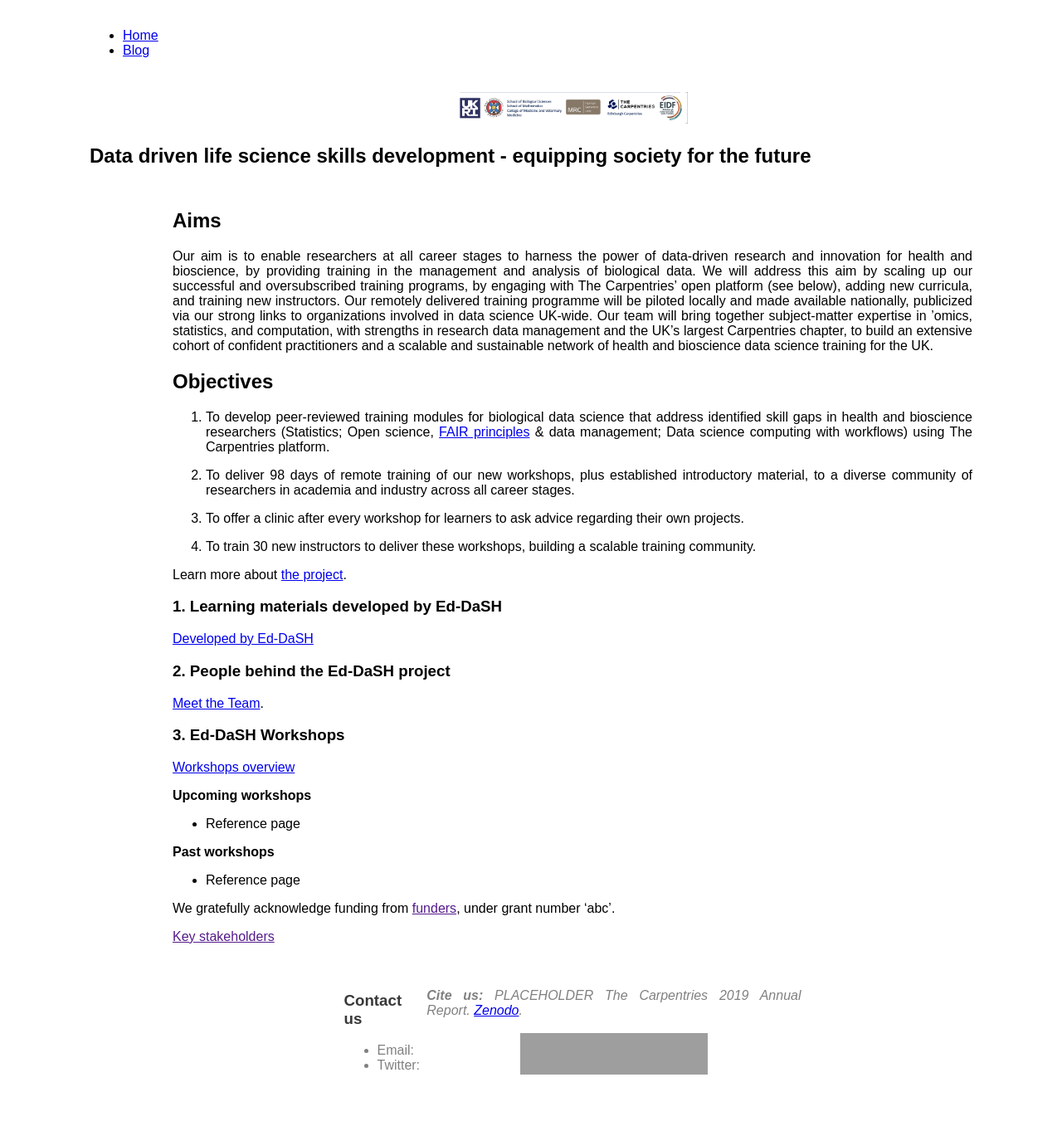
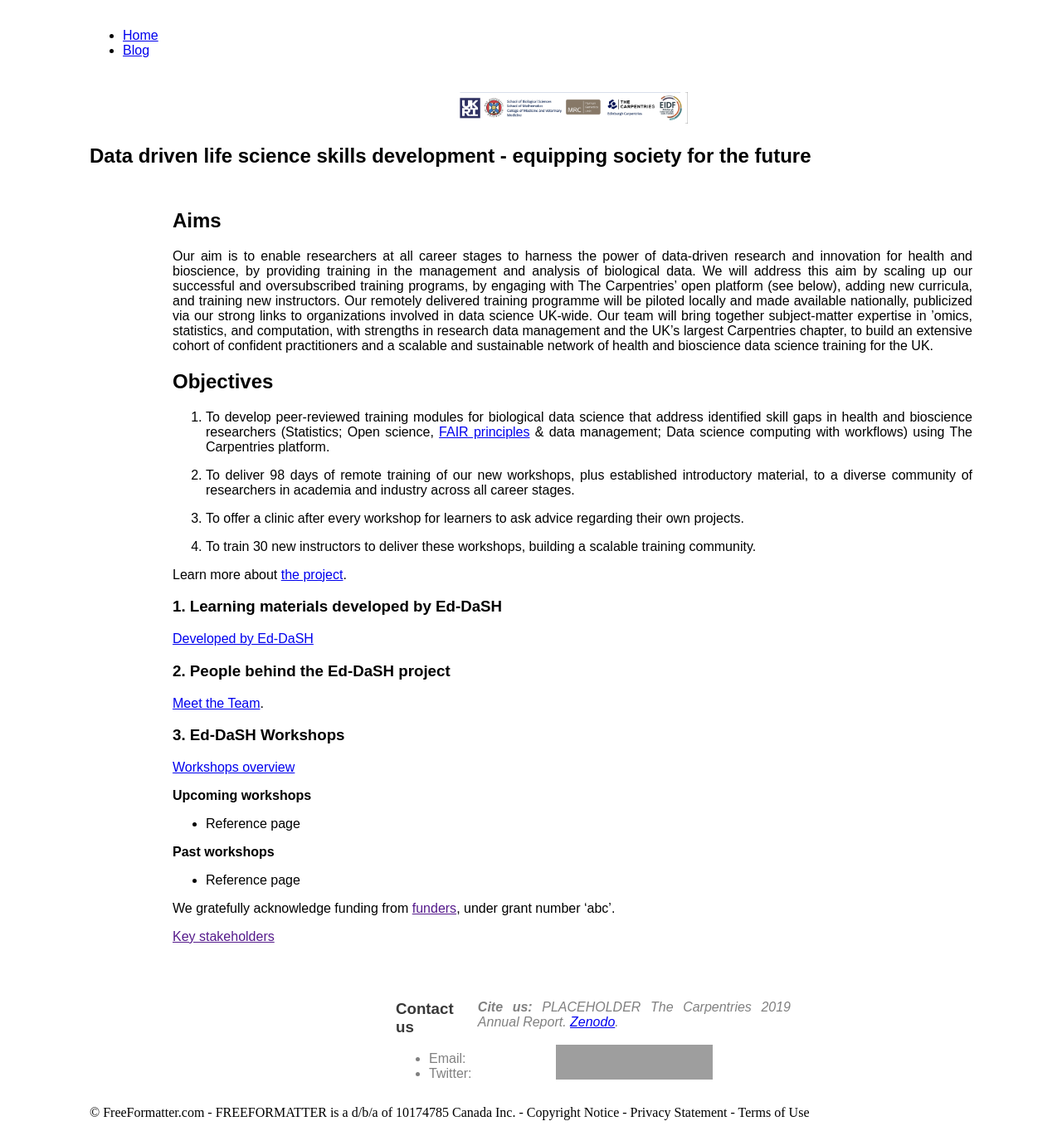
Before and after one commit to edcarp/Ed-DaSH, a Jekyll site: the page built from index.md, in a window 1280 px wide. Shown: the whole page at 83% size. Built offline with Jekyll 4.4.1, drawn with Linux system fonts in a browser that asks for light colours; before the commit the page ends 1330 px from its top, so only the background shows below that; grey boxes are pictures that could not be loaded.

Commit message:
Update default.html

```diff
--- a/_layouts/default.html
+++ b/_layouts/default.html
@@ -1,3 +1,5 @@
+
+
 <!DOCTYPE html>
 <html lang="{{ site.lang | default: "en-GB" }}">
 <head>
@@ -39,9 +41,12 @@
       <h1><font color="#000066">{{ site.title }}</font></h1>
       {% endif %}
       <h2>{{ page.title }}</h2>
+      <!-- MAIN CONTENT -->
       <div class="content">
          {{ content }}
       </div>
+      <!-- FOOTER  -->
+      <div id="footer_wrap" class="outer">
          <footer>
             <div class="center">
                <table style="width:100%">
@@ -61,3 +66,5 @@
    </font>
 </body>
 </html>
+
+© FreeFormatter.com - FREEFORMATTER is a d/b/a of 10174785 Canada Inc. - Copyright Notice - Privacy Statement - Terms of Use
```
Lines whose indentation alone changed are shown as unchanged.
